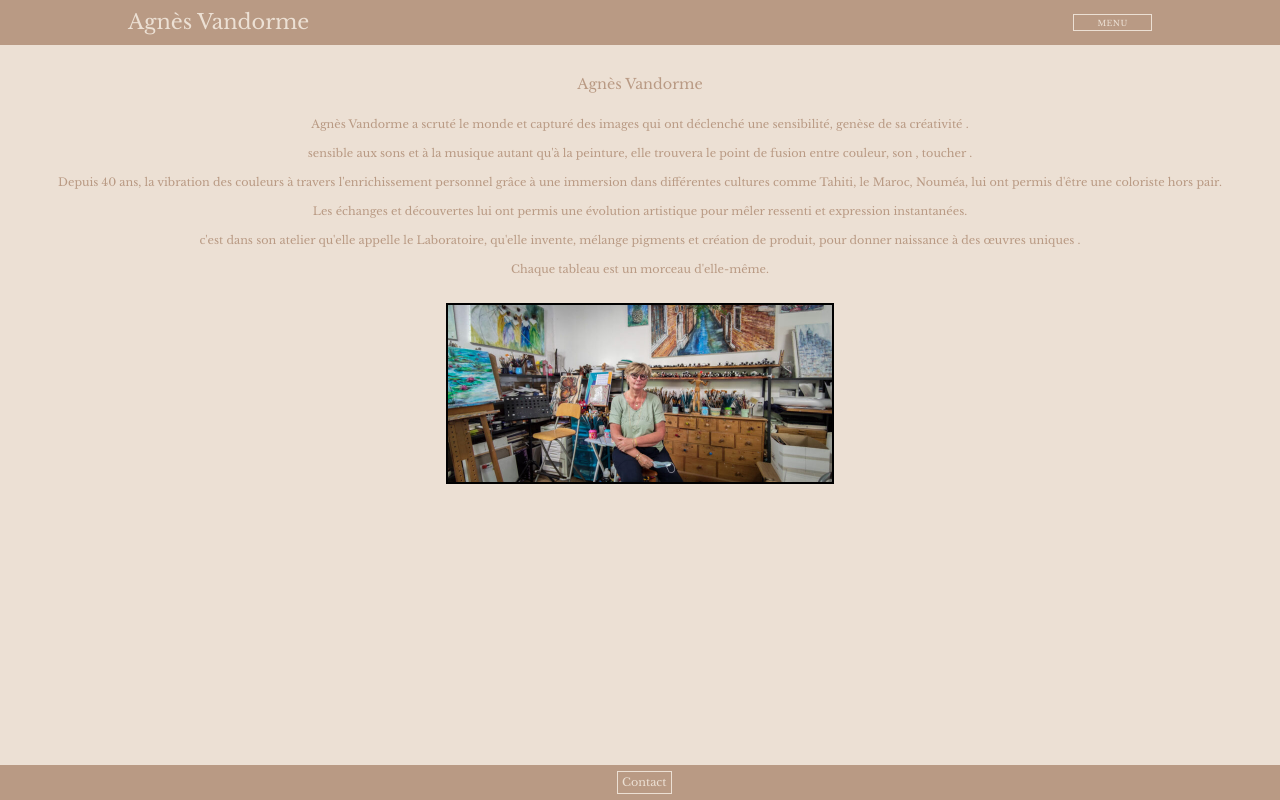
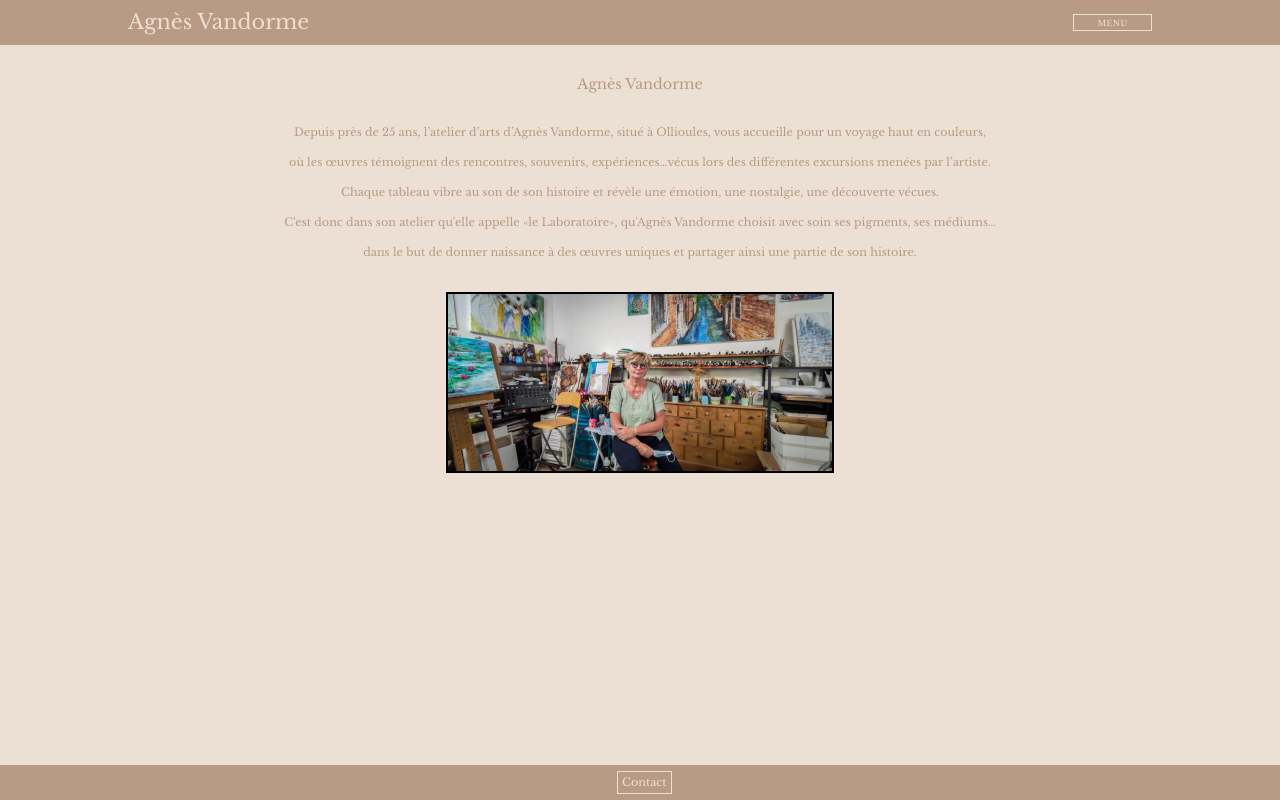
Before and after one commit to julien-leleu-YJS/Agnes-Vandorme, a React (Create React App) app: page /biography in a window 1280 px wide. Built offline with nearby package versions, Linux system fonts and the light colour scheme; a web font is replaced by a local one.

Commit message:
test deploiement

```diff
--- a/src/pages/biography/Biography.jsx
+++ b/src/pages/biography/Biography.jsx
@@ -9,32 +9,21 @@ function Biography() {
       <h2 className="title-page-biography">biographie</h2>
       <h1 className="title-biography">Agnès Vandorme</h1>
       <p className="text-biography">
-        Agnès Vandorme a scruté le monde et capturé des images qui ont
-        déclenché une sensibilité, genèse de sa créativité .
+        Depuis près de 25 ans, l’atelier d’arts d’Agnès Vandorme, situé à Ollioules, vous accueille
+        pour un voyage haut en couleurs,
         <br />
+        où les œuvres témoignent des rencontres, souvenirs,
+        expériences…vécus lors des différentes excursions menées par l’artiste.
         <br />
-        sensible aux sons et à la musique autant qu&#39;à la peinture,
-        elle trouvera
-        le point de fusion entre couleur, son , toucher .
+        Chaque tableau vibre au son de son histoire et révèle une émotion, une nostalgie, une
+        découverte vécues.
         <br />
+        C&#39;est donc dans son atelier qu&#39;elle appelle «le Laboratoire»,
+        qu&#39;Agnès Vandorme choisit avec
+        soin ses pigments, ses médiums…
         <br />
-        Depuis 40 ans, la vibration des couleurs à travers
-        l&#39;enrichissement personnel grâce à une immersion dans
-        différentes cultures comme Tahiti, le Maroc, Nouméa,
-        lui ont permis d&#39;être une coloriste hors pair.
-        <br />
-        <br />
-        Les échanges et découvertes lui ont permis une évolution
-        artistique pour mêler ressenti et expression
-        instantanées.
-        <br />
-        <br />
-        c&#39;est dans son atelier qu&#39;elle appelle le Laboratoire,
-        qu&#39;elle invente, mélange pigments et création de produit,
-        pour donner naissance à des œuvres uniques .
-        <br />
-        <br />
-        Chaque tableau est un morceau d&#39;elle-même.
+        dans le but de donner naissance à des œuvres uniques et
+        partager ainsi une partie de son histoire.
       </p>
       <img className="agnes" src="agnes.jpg" alt="agnes" />
     </div>
--- a/src/pages/biography/deskBiography.scss
+++ b/src/pages/biography/deskBiography.scss
@@ -22,6 +22,7 @@
     font-size: 0.7rem;
     margin-bottom: 1%;
     margin-top: 2%;
+    line-height: 30px;
   }
   .agnes {
     width: 30%;
--- a/src/pages/biography/tabletteBiography.scss
+++ b/src/pages/biography/tabletteBiography.scss
@@ -17,7 +17,7 @@
   }
   .text-biography {
     font-size: 1.1rem;
-    line-height: 130%;
+    line-height: 30px;
   }
   .agnes {
     max-width: 70%;
--- a/src/pages/contact/contact.scss
+++ b/src/pages/contact/contact.scss
@@ -25,7 +25,7 @@
   margin-top: 5%;
   margin-bottom: 2%;
 }
-.submit {
+.submit-button {
   margin-top: 3%;
   margin-bottom: 3%;
   background-color: #b99a84;
--- a/src/pages/special-mentions/specialMentions.scss
+++ b/src/pages/special-mentions/specialMentions.scss
@@ -33,10 +33,12 @@
 .title-hang {
   margin-top: 10%;
   margin-bottom: 3%;
+  display: none;
 }
 .link-hang {
   text-decoration: none;
   color: black;
+  display: none;
 }
 .title-cassie {
   margin-top: 10%;
```
